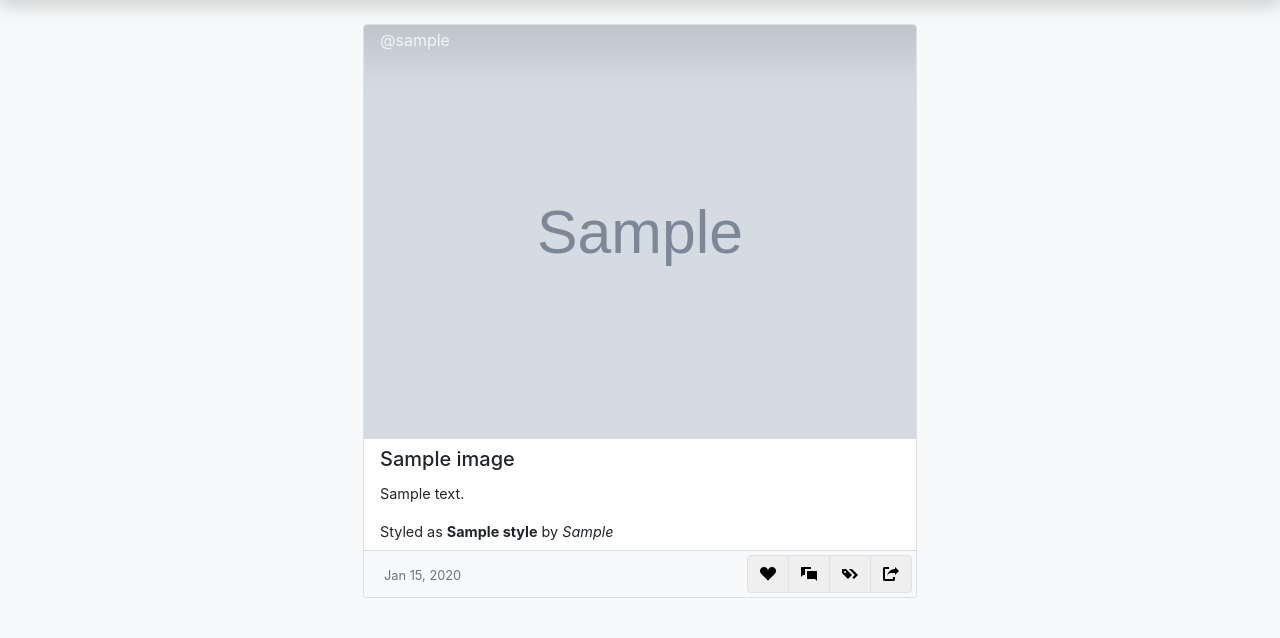
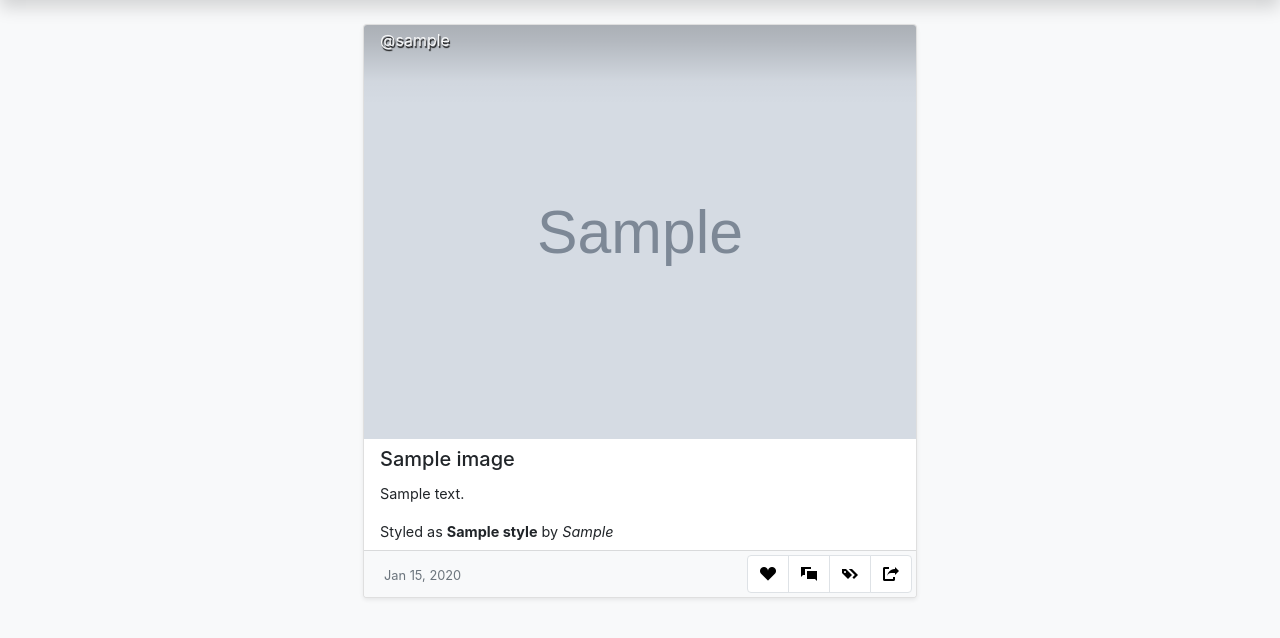
Before and after one commit to evinces/deep-paint, a Flask app: page / in a window 1280 px wide. Shown: the part 56-694 px from the top of the page. Run offline with Flask 2, Linux system fonts and the light colour scheme; tables that the repository leaves empty hold one stand-in row (values such as "Sample post"); grey boxes marked "Sample" are stand-in pictures; some libraries are stand-ins or nearby versions.

Commit message:
minor styling change

```diff
--- a/static/css/style.css
+++ b/static/css/style.css
@@ -15,9 +15,9 @@
   left: 0;
   top: 0;
   background: linear-gradient(to bottom,
-                              rgba(0,0,0,0.50) 0em,
-                              rgba(0,0,0,0.40) 1em,
-                              rgba(0,0,0,0.05) 3.5em,
+                              rgba(0,0,0,1.0) 0em,
+                              rgba(0,0,0,0.8) 1em,
+                              rgba(0,0,0,0.1) 3.5em,
                               rgba(0,0,0,0.0) 5em);
   border-radius: 3px;
   opacity: 0.2;
@@ -31,8 +31,9 @@
   left: 1em;
   top: 0.2em;
   color: #fff;
-  opacity: 0.8;
+  opacity: 0.9;
   transition: top 0.5s, opacity 1s;
+  text-shadow: 1px 2px 1px black;
 }
 .card-overlay:hover ~ .card-username, .card-username:hover {
   top: 0.4em;
@@ -47,3 +48,9 @@
 .oi-circle-x {
   color: red;
 }
+.mt-6 {
+  margin-top: 4rem!important;
+}
+.tooltip {
+  filter: drop-shadow(1px, 2px, 3px, 3px, black);
+}
--- a/templates/base.html
+++ b/templates/base.html
@@ -57,8 +57,7 @@
               <span class="oi oi-cloud-upload">&nbsp;</span>
               Upload
             </button>
-            <a class="btn btn-light" href="/logout" id="logout-btn"
-               style="color: buttontext; background-color: buttonface;">
+            <a class="btn btn-light" href="/logout" id="logout-btn">
               <span class="oi oi-account-logout">&nbsp;</span>
               Logout
             </a>
@@ -107,12 +106,12 @@
 
 <!-- Flash messages ------------------------------------------------------- -->
 
-  <div class="container">
+  <div class="container fixed-top mt-6 position-fixed">
 
     {% for category, msg in get_flashed_messages(with_categories=True) %}
       <div class="row">
         <div class="alert alert-dismissible alert-{{ category }} col-12
-                    col-sm-9 col-md-6 col-lg-4 fade my-2 shadow-sm show"
+                    col-sm-9 col-md-6 col-lg-4 fade my-2 shadow show"
              role="alert">
           {{ msg }}
           <button aria-label="Close" class="close" data-dismiss="alert"
@@ -194,9 +193,7 @@
                 Choose image file
               </label>
             </div>
-            <p class="ml-2"><small>
-              File types: .gif .jpg .jpeg .png .tif .tga
-            </small></p>
+            <small class="ml-2 text-muted">File types: .gif .jpg .jpeg .png .tif .tga</small>
           </div>
           <div class="modal-footer">
             <button class="btn btn-primary ml-auto" type="submit">
@@ -233,19 +230,19 @@
         </div>
         <div class="modal-footer">
           <nav class="btn-group">
-            <button class="border btn" data-toggle="tooltip"
+            <button class="border btn bg-white" data-toggle="tooltip"
                     id="image-modal-like-btn" title="Like" type="button">
               <span class="oi oi-heart"></span>
             </button>
-            <button class="border btn" data-toggle="tooltip"
+            <button class="border btn bg-white" data-toggle="tooltip"
                     id="image-modal-comment-btn" title="Comment" type="button">
               <span class="oi oi-chat"></span>
             </button>
-            <button class="border btn" data-toggle="tooltip"
+            <button class="border btn bg-white" data-toggle="tooltip"
                     id="image-modal-tag-btn" title="Tag" type="button">
               <span class="oi oi-tags"></span>
             </button>
-            <button class="border btn" data-toggle="tooltip"
+            <button class="border btn bg-white" data-toggle="tooltip"
                     id="image-modal-share-btn" title="Share" type="button">
               <span class="oi oi-share-boxed"></span>
             </button>
@@ -284,23 +281,23 @@
     // image modal
     $('.image-detail-target').on('click', function () {
       let image_id = $(this).prop('id');
-      $.get('/image.json', {'image_id': image_id}, function (d) {
-        console.log(d);
-        if (d.path !== undefined) {
-          $('#image-modal-image').attr('src', d.path);
-          if (d.source !== null) {
-            $('#image-modal-title').text(d.source.title);
-            $('#image-modal-description').text(d.source.description);
+      $.get('/image.json', {'image_id': image_id}, function (data) {
+        console.log(data);
+        if (data.path !== undefined) {
+          $('#image-modal-image').attr('src', data.path);
+          if (data.source !== null) {
+            $('#image-modal-title').text(data.source.title);
+            $('#image-modal-description').text(data.source.description);
           }
-          if (d.style !== null) {
+          if (data.style !== null) {
             $('#image-modal-description').text(
               $('#image-modal-description').text() + '\nStyled as ' +
-                d.style.title + ' by ' + d.style.artist
+                data.style.title + ' by ' + data.style.artist
             );
           }
           $('#image-modal').modal('show');
         } else {
-          console.log('error: ' + d.message);
+          console.log('error: ' + data.message);
         }
       });
     });
--- a/templates/feed.html
+++ b/templates/feed.html
@@ -3,7 +3,7 @@
 {% block content %}
   {% for image in images %}
     <article class="card-feed col-12 mx-auto">
-      <div class="card mx-2 my-4">
+      <div class="card mx-2 my-4 shadow-sm">
         <div class="card-img-top">
           <img class="card-img-top image-detail-target"
                id="{{ image.image_id }}" src="{{ image.get_path() }}">
@@ -48,19 +48,19 @@
             </small>
           </p>
           <nav class="btn-group" role="group">
-            <button class="border btn" data-toggle="tooltip"
+            <button class="border btn bg-white" data-toggle="tooltip"
                     id="image-modal-like-btn" title="Like" type="button">
               <span class="oi oi-heart"></span>
             </button>
-            <button class="border btn" data-toggle="tooltip"
+            <button class="border btn bg-white" data-toggle="tooltip"
                     id="image-modal-comment-btn" title="Comment" type="button">
               <span class="oi oi-chat"></span>
             </button>
-            <button class="border btn" data-toggle="tooltip"
+            <button class="border btn bg-white" data-toggle="tooltip"
                     id="image-modal-tag-btn" title="Tag" type="button">
               <span class="oi oi-tags"></span>
             </button>
-            <button class="border btn" data-toggle="tooltip"
+            <button class="border btn bg-white" data-toggle="tooltip"
                     id="image-modal-share-btn" title="Share"
                     type="button">
               <span class="oi oi-share-boxed"></span>
@@ -71,7 +71,7 @@
             {% if session['user_id'] == image.user_id %}
             <nav class="btn-group ml-2" role="group">
               {% if image.source_image %}
-                <a role="button" class="border btn" data-toggle="tooltip"
+                <a role="button" class="border btn bg-white" data-toggle="tooltip"
                    href="/style?image_id={{ image.image_id }}"
                    id="style-{{ image.image_id }}"
                    style="background-color: buttonface; color: buttontext;"
@@ -79,7 +79,7 @@
                   <span class="oi oi-brush"></span>
                 </a>
               {% endif %}
-              <button class="border btn" data-toggle="tooltip"
+              <button class="border btn bg-white" data-toggle="tooltip"
                       id="edit-{{ image.image_id }}" title="Edit"
                       type="button">
                 <span class="oi oi-wrench"></span>
--- a/templates/library.html
+++ b/templates/library.html
@@ -5,7 +5,7 @@
 
     {% for image in images %}
       <article class="col-12 col-sm-11 col-md-6 col-lg-4 col-xl-3 mx-auto">
-        <div class="card mx-2 my-4">
+        <div class="card mx-2 my-4 shadow-sm">
           <img class="card-img-top image-detail-target"
                id="{{ image.image_id }}" src="{{ image.get_path() }}">
           <div class="card-body px-3 py-2">
@@ -48,7 +48,7 @@
             <nav class="btn-group" role="group">
 
               {% if image.source_image %}
-                <a class="border btn" data-toggle="tooltip"
+                <a class="border btn bg-white" data-toggle="tooltip"
                    href="/style?image_id={{ image.image_id }}"
                    id="style-{{ image.image_id }}" role="button"
                    style="color: buttontext; background-color: buttonface;"
@@ -57,7 +57,7 @@
                 </a>
               {% endif %}
 
-              <button class="border btn" data-toggle="tooltip"
+              <button class="border btn bg-white" data-toggle="tooltip"
                       id="edit-{{ image.image_id }}" title="Edit"
                       type="button">
                 <span class="oi oi-wrench"></span>
```
